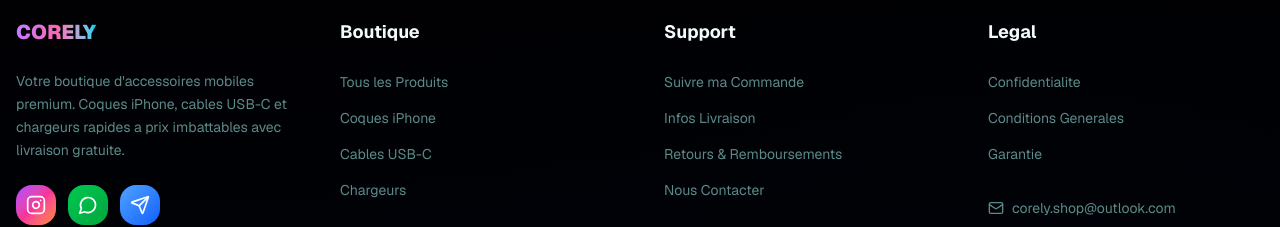
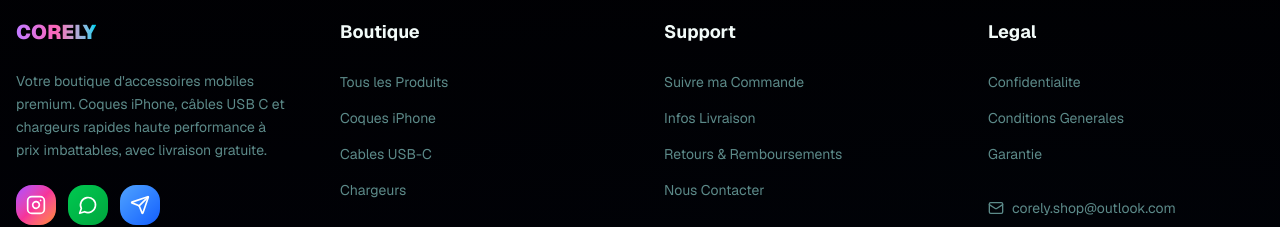
Before and after one commit to seeker-jpg/shipping-website, a Next.js app: page / in a window 1280 px wide. Shown: the part 4780-5007 px from the top of the page. Built offline with nearby package versions, Linux system fonts and the light colour scheme.

Commit message:
fix: update footer description with corrections
Add accents, replace "USB-C", add "haute performance", and fix punctuation.

Co-authored-by: null <245549247+seeker-jpg@users.noreply.github.com>

```diff
--- a/components/footer.tsx
+++ b/components/footer.tsx
@@ -21,7 +21,7 @@ export function Footer() {
             <Logo className="mb-6" />
             <p className="text-muted-foreground text-sm mb-6 leading-relaxed">
               Votre boutique d'accessoires mobiles premium.
-              Coques iPhone, cables USB-C et chargeurs rapides a prix imbattables avec livraison gratuite.
+              Coques iPhone, câbles USB C et chargeurs rapides haute performance à prix imbattables, avec livraison gratuite.
             </p>
 
             {/* Social Links - Instagram, WhatsApp, Telegram */}
```
